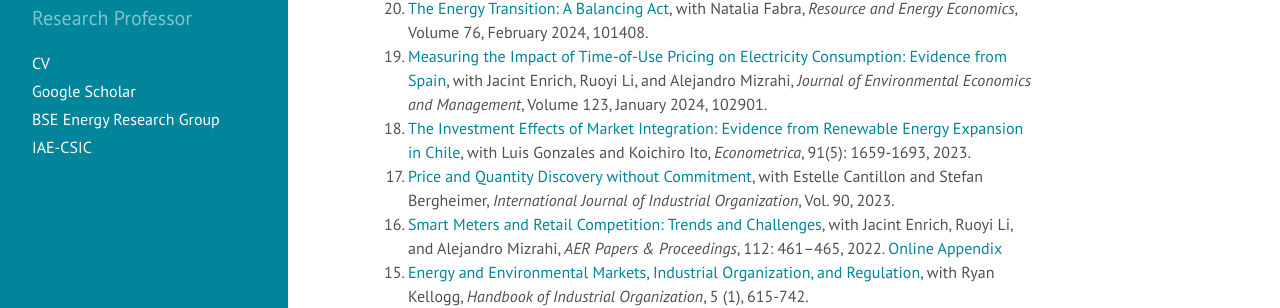
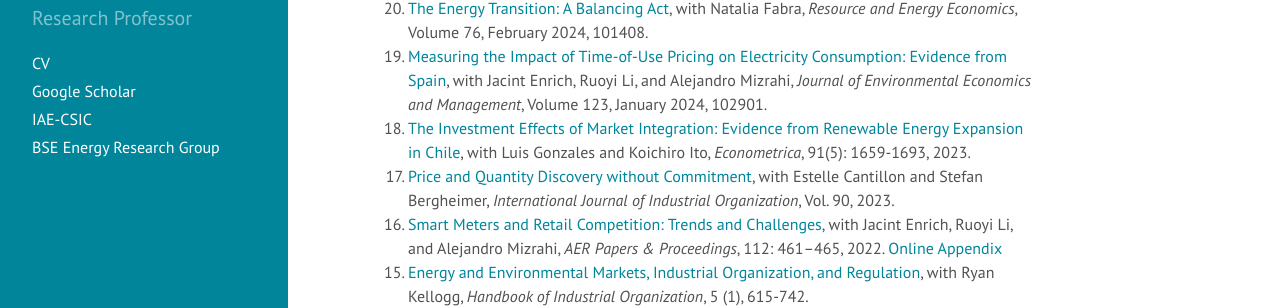
Before and after one commit to mreguant/mreguant.github.io, a Jekyll site: the page built from index.md, in a window 1280 px wide. Shown: the part 512-820 px from the top of the page. Built offline with Jekyll 4.4.1, drawn with Linux system fonts in a browser that asks for light colours; nearby versions of some CDN libraries.

Commit message:
minor ordering change

```diff
--- a/_includes/sidebar.html
+++ b/_includes/sidebar.html
@@ -15,8 +15,8 @@
     <nav class="sidebar-nav">
       <a class="sidebar-nav-item" href="https://mreguant.github.io/papers/Reguant_cv.pdf" target="_blank">CV</a>
       <a class="sidebar-nav-item" href="https://scholar.google.com/citations?user=glc6COYAAAAJ&hl=en" target="_blank">Google Scholar</i></a>
+      <a class="sidebar-nav-item" href="https://www.iae.csic.es/" target="_blank">IAE-CSIC</i></a>
       <a class="sidebar-nav-item" href="https://mreguant.github.io/erc-enecml/" target="_blank">BSE Energy Research Group</i></a>
-      <a class="sidebar-nav-item" href="https://www.iae.csic.es/" target="_blank">IAE-CSIC</i></a>
       <!--<a class="sidebar-nav-item" href="https://bse.eu/people/reguant-mar" target="_blank">Bio</i></a>-->
       <!--<a class="sidebar-nav-item" href="https://calendly.com/mar-reguant/30min" target="_blank">Office hours</i></a>-->
       {% comment %}
```
